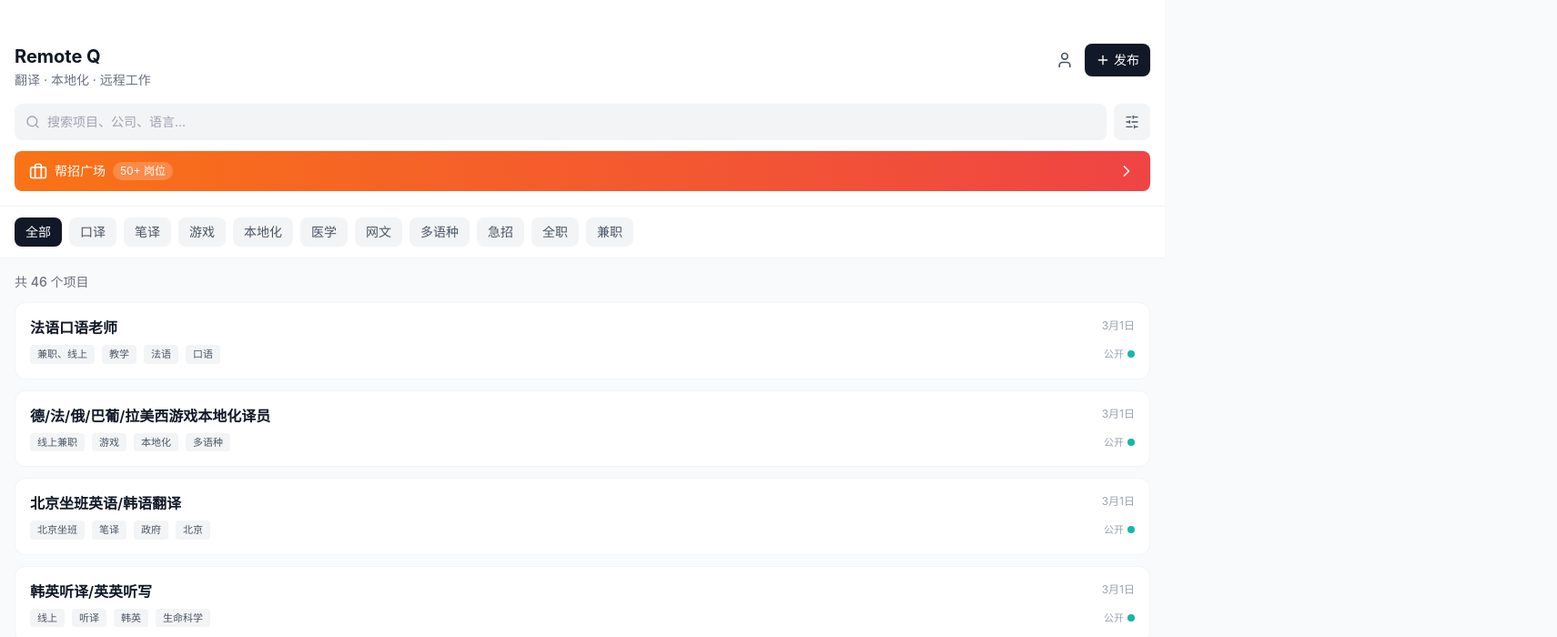
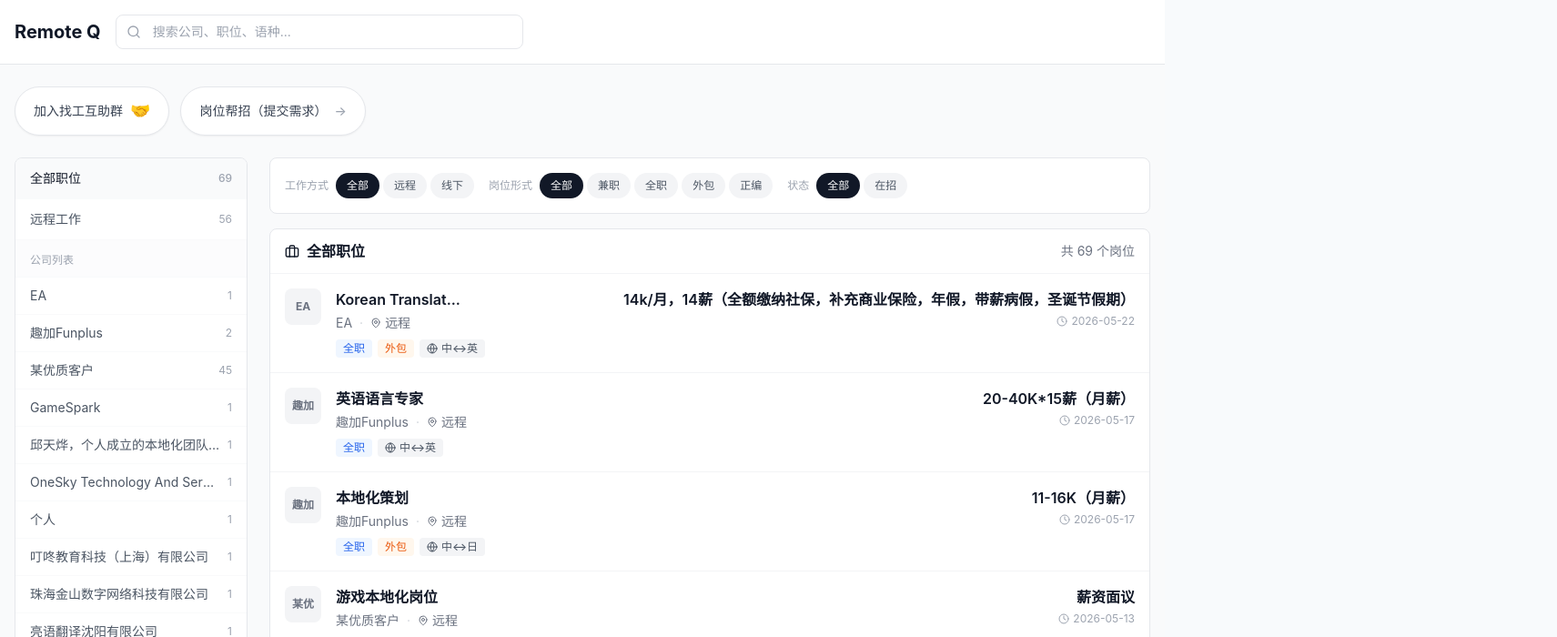
Before and after one commit to quanquan-code/remote-q-web, a React (Vite) app: page / in a window 1280 px wide. Shown: the top 700 px of the page at 91% size, 1711 px wide, since content can reach past the window. Built offline with nearby package versions, Linux system fonts and the light colour scheme.

Commit message:
fix: use Jobs page as homepage (/ route)

```diff
--- a/src/App.jsx
+++ b/src/App.jsx
@@ -11,7 +11,7 @@
   return (
     <div className="min-h-screen bg-white">
       <Routes>
-        <Route path="/" element={<Home />} />
+        <Route path="/" element={<Jobs />} />
         <Route path="/search" element={<Search />} />
         <Route path="/project/:id" element={<ProjectDetail />} />
         <Route path="/company/:id" element={<CompanyDetail />} />
@@ -22,4 +22,4 @@
   );
 }
 
-export default App;// trigger redeploy 1779519768
+export default App;// trigger redeploy 1779519769
```
